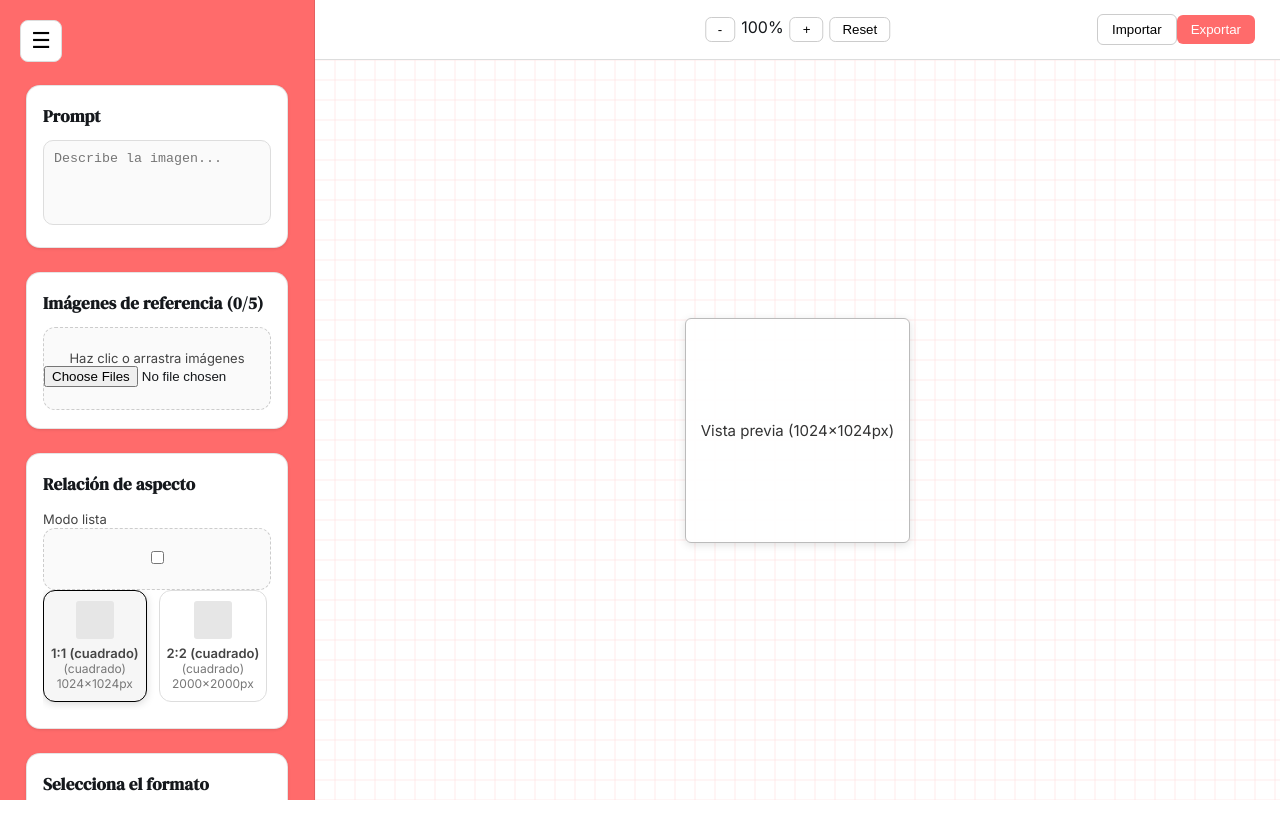
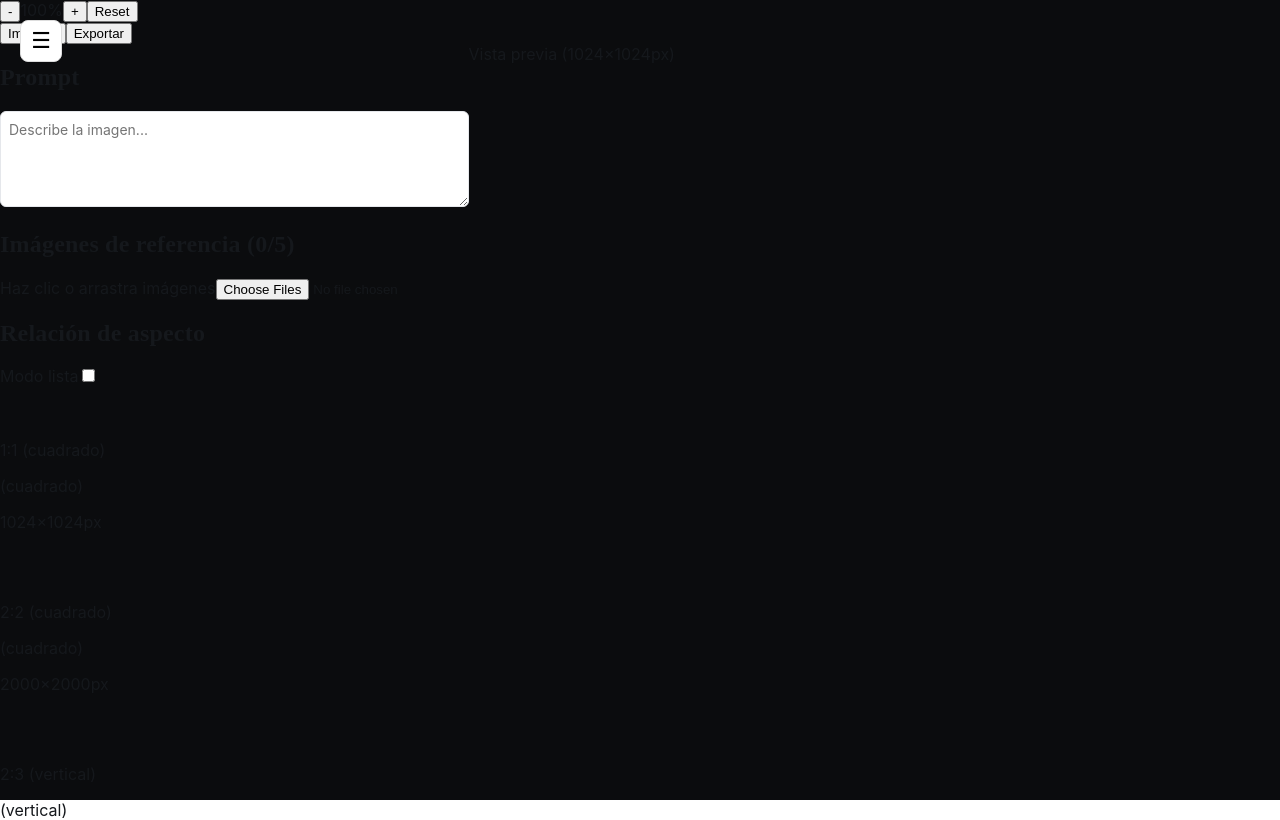
Before and after one commit to firstwinagency/firstwinagency-firstwin-panel, a Next.js app: page /pictulab in a window 1280 px wide. Shown: the top 820 px of the page. Built offline with nearby package versions, Linux system fonts and the light colour scheme.

Commit message:
Update globals.css

```diff
--- a/app/pictulab/globals.css
+++ b/app/pictulab/globals.css
@@ -1,267 +1,38 @@
-/* -------------------------------------------
-   IMPORTACIÓN FUENTES
-------------------------------------------- */
-@import url('https://fonts.googleapis.com/css2?family=Inter:wght@300;400;500;600&family=DM+Serif+Display&display=swap');
+/* ==== PROMPT TEXTAREA (estilos reales del panel original) ==== */
+.sidebar-box textarea {
+  -webkit-text-size-adjust: 100%;
+  tab-size: 4;
+  -webkit-tap-highlight-color: transparent;
 
-/* -------------------------------------------
-   RESET
-------------------------------------------- */
-* {
+  /* Variables originales del panel */
+  --fw-bg: #0b0c0e;
+  --fw-surface: #0f1113;
+  --fw-border: #2a2d31;
+  --fw-text: #e7e9ee;
+  --fw-subtle: #9aa0a6;
+  --brand-accent: #ff6d6d;
+  --brand-accent-ink: #15181c;
+  --brand-accent-glow: hsla(0,100%,71%,.25);
+
+  -webkit-font-smoothing: antialiased;
+
+  border: 0 solid #e5e7eb;
+  box-sizing: border-box;
+
+  font-family: inherit;
+  font-feature-settings: inherit;
+  font-variation-settings: inherit;
+  font-weight: inherit;
+  letter-spacing: inherit;
+  color: inherit;
+
   margin: 0;
-  padding: 0;
-  box-sizing: border-box;
+  width: 100%;
+  height: 6rem;              /* 96px exactos */
+  resize: vertical;
+  border-radius: 0.375rem;   /* 6px */
+  border-width: 1px;
+  padding: 0.5rem;           /* 8px */
+  font-size: .875rem;        /* 14px */
+  line-height: 1.25rem;      /* 20px */
 }
-
-html, body {
-  width: 100%;
-  height: 100%;
-  overflow: hidden;
-  font-family: "Inter", sans-serif;
-  background: #FFF;
-  color: #111;
-}
-
-/* Scroll aesthetic */
-::-webkit-scrollbar { width: 7px; }
-::-webkit-scrollbar-thumb {
-  background: #c4c4c4;
-  border-radius: 8px;
-}
-
-/* -------------------------------------------
-   SIDEBAR
-------------------------------------------- */
-.sidebar {
-  width: 315px;
-  background: #FF6B6B;
-  padding: 26px;
-  padding-top: 85px;
-  overflow-y: auto;
-  display: flex;
-  flex-direction: column;
-  gap: 24px;
-  border-right: 1px solid rgba(0,0,0,0.1);
-}
-
-.sidebar-box {
-  background: #FFF;
-  padding: 18px 16px;
-  border-radius: 14px;
-  border: 1px solid rgba(0,0,0,0.1);
-  box-shadow: 0 1px 3px rgba(0,0,0,0.10);
-}
-
-.sidebar-box h2 {
-  font-family: "DM Serif Display", serif;
-  font-size: 17px;
-  margin-bottom: 12px;
-}
-
-/* Prevent overflow of long texts */
-.sidebar-box span,
-.sidebar-box p {
-  font-size: 13px;
-  color: #444;
-  overflow: hidden;
-  text-overflow: ellipsis;
-  white-space: nowrap;
-}
-
-/* Textarea */
-.sidebar-box textarea {
-  width: 100%;
-  height: 85px;
-  border-radius: 10px;
-  background: #FAFAFA;
-  border: 1px solid #DDD;
-  padding: 10px;
-  resize: none;
-}
-
-/* Image upload */
-.sidebar-box label {
-  width: 100%;
-  display: block;
-  text-align: center;
-  padding: 22px 0;
-  border: 1px dashed #CCC;
-  background: #FAFAFA;
-  border-radius: 12px;
-  cursor: pointer;
-  font-size: 13px;
-  overflow: hidden;
-}
-
-/* -------------------------------------------
-   ASPECT RATIO GRID
-------------------------------------------- */
-.aspect-list {
-  display: flex;
-  overflow-x: auto;
-  gap: 12px;
-  padding-bottom: 8px;
-}
-
-.aspect-item {
-  width: 110px;
-  padding: 10px 7px;
-  border-radius: 12px;
-  border: 1px solid #DDD;
-  background: #FFF;
-  text-align: center;
-  cursor: pointer;
-  transition: 0.2s;
-}
-
-.aspect-item:hover {
-  border-color: #000;
-}
-
-.aspect-item.active {
-  border-color: #000;
-  background: #F6F6F6;
-  box-shadow: 0 2px 8px rgba(0,0,0,0.15);
-}
-
-.mini-rect {
-  width: 40px;
-  height: 40px;
-  background: #e6e6e6;
-  border-radius: 3px;
-  margin: 0 auto 6px auto;
-}
-
-.aspect-item .ratio {
-  font-weight: 600;
-  font-size: 13px;
-}
-
-.aspect-item .type,
-.aspect-item .px {
-  font-size: 12px;
-  color: #777;
-}
-
-/* Dropdown */
-select {
-  width: 100%;
-  padding: 8px;
-  font-size: 13px;
-  border-radius: 10px;
-  border: 1px solid #CCC;
-  background: #FAFAFA;
-}
-
-/* -------------------------------------------
-   FORMAT BUTTONS
-------------------------------------------- */
-.format-btn {
-  padding: 9px 16px;
-  border-radius: 8px;
-  border: 1px solid #CCC;
-  background: #FFF;
-  font-size: 13px;
-  cursor: pointer;
-  transition: 0.15s;
-  white-space: nowrap;
-}
-
-.format-btn:hover {
-  background: #F1F1F1;
-}
-
-.format-btn.active {
-  background: #000;
-  color: #FFF;
-  border-color: #000;
-}
-
-/* -------------------------------------------
-   GENERATE BUTTON
-------------------------------------------- */
-.btn-generate {
-  width: 100%;
-  background: #000;
-  padding: 14px 0;
-  border-radius: 10px;
-  color: #FFF;
-  font-size: 15px;
-  font-weight: 600;
-  cursor: pointer;
-  border: none;
-}
-
-/* -------------------------------------------
-   TOPBAR
-------------------------------------------- */
-.topbar {
-  position: fixed;
-  top: 0;
-  left: 315px;
-  right: 0;
-  height: 60px;
-  background: white;
-  border-bottom: 1px solid #DDD;
-  display: flex;
-  align-items: center;
-  justify-content: flex-end;
-  padding-right: 25px;
-  z-index: 50;
-}
-
-.zoom-controls {
-  position: absolute;
-  left: 50%;
-  transform: translateX(-50%);
-  display: flex;
-  gap: 6px;
-}
-
-.btn-zoom {
-  padding: 4px 12px;
-  border-radius: 6px;
-  border: 1px solid #CCC;
-  cursor: pointer;
-  background: #FFF;
-}
-
-.btn-import {
-  border: 1px solid #CCC;
-  padding: 7px 14px;
-  border-radius: 6px;
-  background: #FFF;
-}
-
-.btn-export {
-  background: #FF6B6B;
-  padding: 7px 14px;
-  color: #FFF;
-  border-radius: 6px;
-  border: none;
-}
-
-/* -------------------------------------------
-   PREVIEW AREA
-------------------------------------------- */
-.preview-zone {
-  flex: 1;
-  height: 100vh;
-  background: url("/coral-grid.svg") repeat;
-  display: flex;
-  align-items: center;
-  justify-content: center;
-  padding-top: 60px;
-}
-
-.preview-inner {
-  background: rgba(255,255,255,0.95);
-  border: 1px solid #BBB;
-  box-shadow: 0 2px 8px rgba(0,0,0,0.12);
-  border-radius: 6px;
-  display: flex;
-  align-items: center;
-  justify-content: center;
-  text-align: center;
-  color: #333;
-  font-size: 15px;
-}
```
